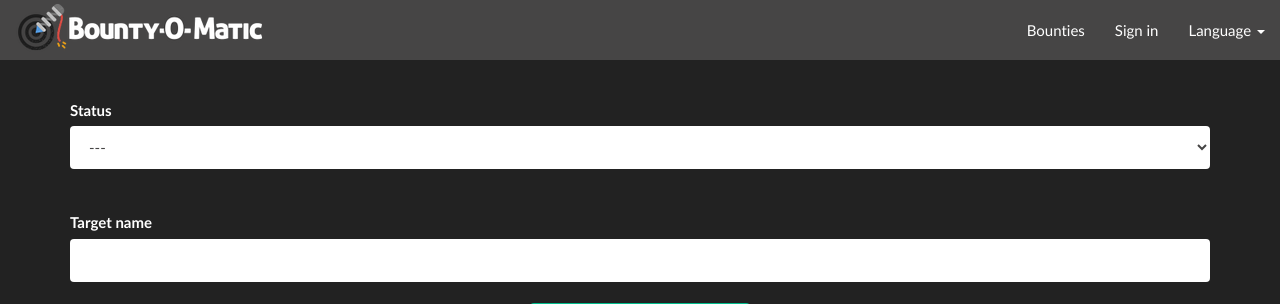
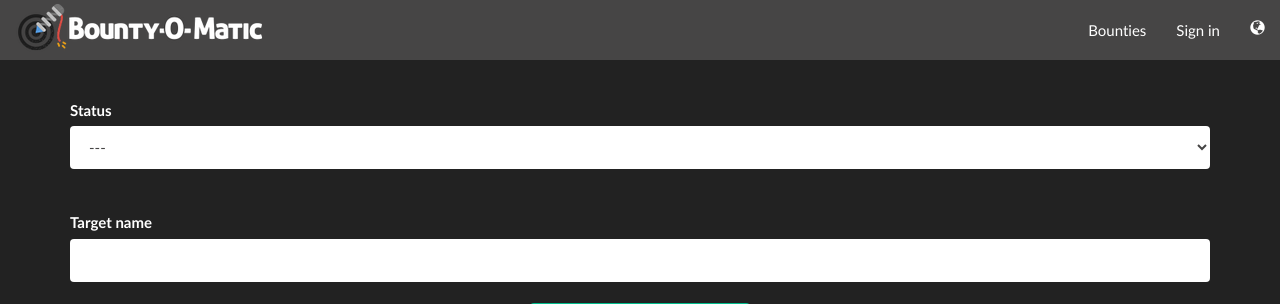
Before and after one commit to toxinu/bounty-o-matic, a Django app: template templates/bounties/list.html in a window 1280 px wide. Shown: the top 304 px of the page. Run offline with Django 3.2, Linux system fonts and the light colour scheme; the template is opened without the code that fills it: most values are stand-ins (such as "Sample title", 1, 10 or a date in 2020); some libraries are stand-ins or nearby versions.

Commit message:
Responsive fu yeah

```diff
--- a/static/bountyomatic/css/custom.css
+++ b/static/bountyomatic/css/custom.css
@@ -68,3 +68,15 @@ dl.bounty-detail dd,dt{
     transform: rotate(359deg);
   }
 }
+
+#loading-bar {
+  width:270px;margin-top:16px;margin-bottom:-16px;height:30px
+}
+#loading-bar .progress-bar {
+  width:100%;padding-top:8px;font-weight:bold;font-size:90%
+}
+@media (max-width: 768px) {
+  #loading-bar {
+    margin: 0 auto;
+  }
+}
--- a/templates/footer.html
+++ b/templates/footer.html
@@ -2,7 +2,8 @@
 <div class="row">
   <div class="col-md-12">
     <hr>
-    <em>Bounty-O-Matic <span class="hidden-xs hidden-sm">{% trans "for" %} World of Warcraft {% trans "by" %} Bodoc-Conseil des Ombres (<a href="http://stormwind-legion.fr/" target="_blank">Légion de Stormwind</a>)</span> - contact@bounty-o-matic.com</em><small class="pull-right">{% if user.is_authenticated %}<a id="refresh-link" class="footer-refresh" href="#">{% trans "Refresh your BattleNet data" %}</a> | {% endif %}0.1 (Zappy Gnome)</small>
+    <em>Bounty-O-Matic <span class="hidden-xs hidden-sm">{% trans "for" %} World of Warcraft {% trans "by" %} Bodoc-Conseil des Ombres (<a href="http://stormwind-legion.fr/" target="_blank">Légion de Stormwind</a>)</span> - contact@bounty-o-matic.com</em><small class="pull-right">{% if user.is_authenticated %}{% if user.is_staff %}<a class="danger-text" href="/admin">{% trans "Admin" %}</a>{% endif %} | <a id="refresh-link" class="footer-refresh" href="#">{% trans "Refresh your BattleNet data" %}</a> | {% endif %}0.1 (Zappy Gnome)</small>
+
   </div>
 </div>
 
--- a/templates/header.html
+++ b/templates/header.html
@@ -12,18 +12,16 @@
         <span class="icon-bar"></span>
       </button>
       <a class="navbar-brand" href="{% url 'home' %}">
-        <img alt="Brand" src="{% static 'bountyomatic/img/logo.png' %}">
+        <img class="hidden-xs hidden-sm" alt="Brand" src="{% static 'bountyomatic/img/logo.png' %}">
+        <img class="visible-xs visible-sm" alt="Brand" src="{% static 'bountyomatic/img/logo-mini.png' %}">
       </a>
     </div>
     <div class="collapse navbar-collapse" id="navbar-collapse">
     	<ul class="nav navbar-nav navbar-left">
     		{% if user.is_authenticated %}
-          <div class="nav navbar-text progress" style="width:270px;margin-top:16px;margin-bottom:-16px;height:30px">
-            <div class="progress-bar progress-bar-warning progress-bar-striped active battletag" role="progressbar" aria-valuenow="100" aria-valuemin="0" aria-valuemax="100" style="width:100%;padding-top:8px;font-weight:bold;font-size:90%">{% trans 'Loading data from Blizzard...' %}</div>
+          <div id="loading-bar" class="nav navbar-text progress">
+            <div class="progress-bar progress-bar-warning progress-bar-striped active battletag" role="progressbar" aria-valuenow="100" aria-valuemin="0" aria-valuemax="100">{% trans 'Loading data from Blizzard...' %}</div>
           </div>
-          {% if user.is_staff %}
-            <li><a class="danger-text" href="/admin">{% trans "Access admin" %}</a></li>
-          {% endif %}
       	{% endif %}
     	</ul>
     	<ul class="nav navbar-nav navbar-right">
@@ -33,25 +31,25 @@
   		  {% else %}
          	<li class="{% if request.path == '/bounty/add' %}active{% endif %}">
             <a href="{% url 'bounty-add' %}">
-              <span class="glyphicon glyphicon-screenshot" aria-hidden="true"></span>
+              <span class="hidden-xs glyphicon glyphicon-screenshot" aria-hidden="true"></span>
               {% trans "Add bounty" %}
             </a>
           </li>
-        	<li>
-            <a href="{% url 'logout' %}">
-              <span class="glyphicon glyphicon-log-out" aria-hidden="true"></span>
-                {% trans "Logout" %}
+          <li>
+            <a title="{% trans 'Logout' %}" href="{% url 'logout' %}">
+              <span class="visible-lg visible-md visible-sm hidden-xs glyphicon glyphicon-off" aria-hidden="true"></span>
+              <span class="hidden-lg hidden-md hidden-sm visible-xs">{% trans "Logout" %}</span>
             </a>
           </li>
   		  {% endif %}
         <li class="dropdown">
-            <a href="#" class="dropdown-toggle" data-toggle="dropdown" role="button" aria-expanded="false">{% trans "Language" %} <span class="caret"></span></a>
+            <a href="#" class="dropdown-toggle" data-toggle="dropdown" role="button" aria-expanded="false" title="{% trans 'Language' %}"><span class="glyphicon glyphicon-globe visible-lg visible-md visible-sm hidden-xs"></span><span class="hidden-lg hidden-md hidden-sm visible-xs">{% trans "Language" %}</span></a>
             <ul id="language-switcher" class="dropdown-menu" role="menu">
               {% for lang in LANGUAGES %}
                 <li><a href="#" value="{{ lang.0 }}">{{ lang.1 }}</a></li>
               {% endfor %}
             </ul>
-          </li>
+        </li>
       </ul>
     </div>
   </div>
```
